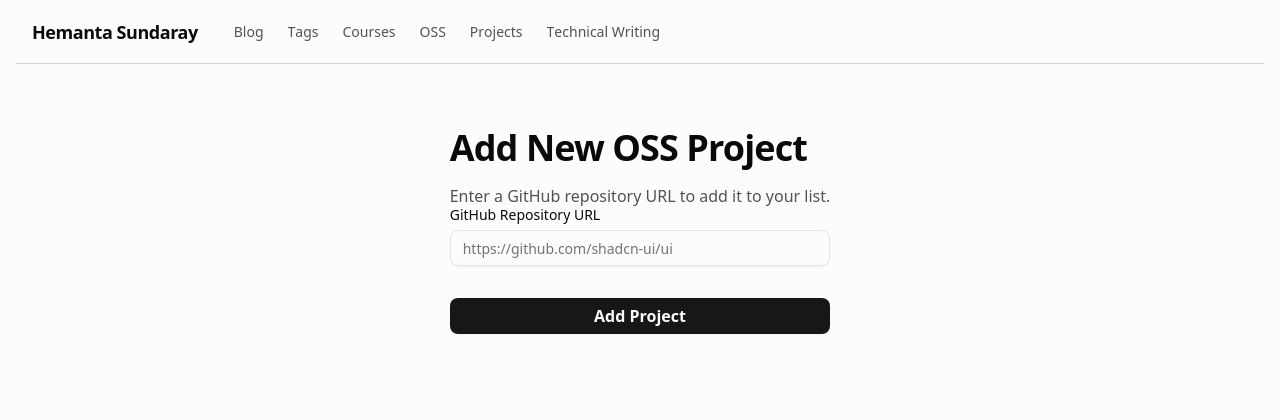
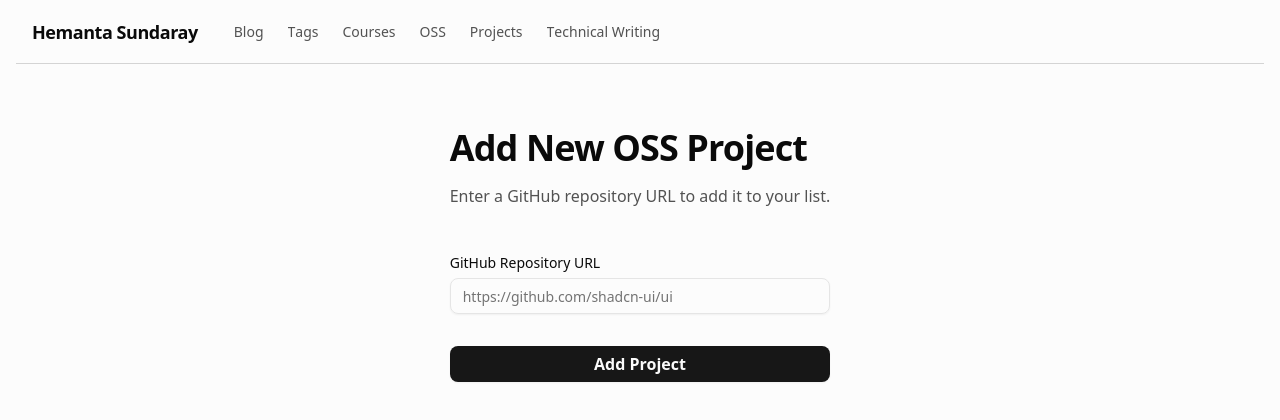
Before and after one commit to sundaray/hemanta-blog, a Next.js app: page /admin in a window 1280 px wide. Shown: the top 420 px of the page. Built offline with nearby package versions, Linux system fonts and the light colour scheme.

Commit message:
ripple animation fixed

```diff
--- a/app/(admin)/admin/page.tsx
+++ b/app/(admin)/admin/page.tsx
@@ -9,7 +9,7 @@ export default function AdminPage() {
       <p className="mt-4 text-pretty text-neutral-600">
         Enter a GitHub repository URL to add it to your list.
       </p>
-      <AddOssProjectForm />
+      <AddOssProjectForm className="mt-12" />
     </div>
   );
 }
--- a/components/forms/add-oss-project-form.tsx
+++ b/components/forms/add-oss-project-form.tsx
@@ -16,6 +16,7 @@ import {
   FormMessage,
 } from "@/components/ui/form";
 import { Input } from "@/components/ui/input";
+import { cn } from "@/lib/utils";
 
 const formSchema = z.object({
   url: z
@@ -36,7 +37,7 @@ const formSchema = z.object({
 
 type OssProjectFormValues = z.infer<typeof formSchema>;
 
-export function AddOssProjectForm() {
+export function AddOssProjectForm({ className }: { className?: string }) {
   const [isSubmitting, setIsSubmitting] = useState(false);
 
   // Define the form using the useForm hook.
@@ -60,7 +61,10 @@ export function AddOssProjectForm() {
 
   return (
     <Form {...form}>
-      <form onSubmit={form.handleSubmit(onSubmit)} className="space-y-8">
+      <form
+        onSubmit={form.handleSubmit(onSubmit)}
+        className={cn("space-y-8", className)}
+      >
         <FormField
           control={form.control}
           name="url"
--- a/components/ui/button.tsx
+++ b/components/ui/button.tsx
@@ -107,7 +107,7 @@ function Button({
             initial={{ width: 0, height: 0, opacity: 0.5 }}
             animate={{ width: size, height: size, opacity: 0.5 }}
             exit={{ opacity: 0 }}
-            transition={{ duration: 0.4, ease: "easeOut" }}
+            transition={{ duration: 0.3, ease: "easeOut" }}
             onAnimationComplete={() => handleAnimationComplete(key)}
           />
         ))}
```
